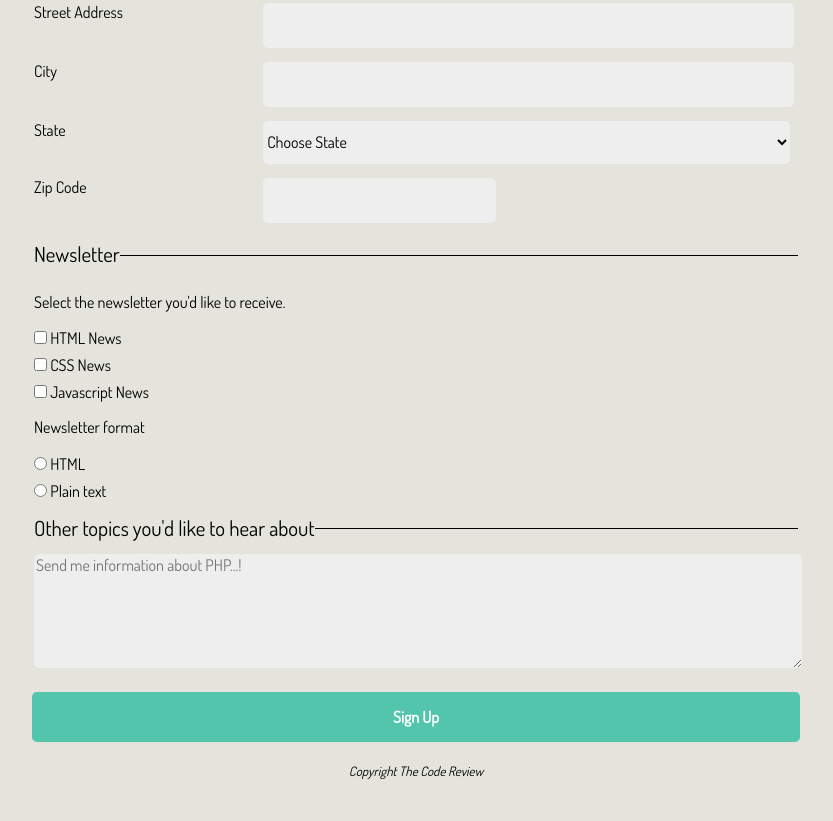
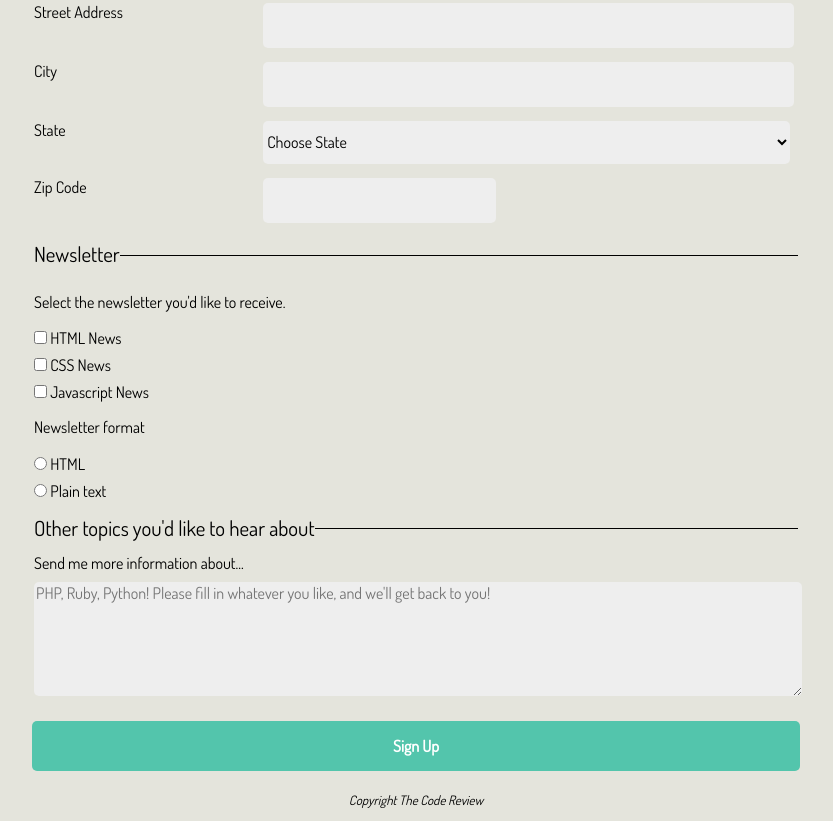
Before and after one commit to TychoNeuman/techdegree-unit3-responsiveform, a plain HTML site: page index.html in a window 1280 px wide. Shown: the part 412-1233 px from the top of the page, without its empty margins (224-1057 px from the left). Before the commit the page ends 1204 px from the top, so only its background shows below. Drawn offline with Linux system fonts and the light colour scheme; a web font is replaced by a local one.

Commit message:
last commit before review

```diff
--- a/css/styles.css
+++ b/css/styles.css
@@ -114,10 +114,11 @@ input[type="submit"]:focus {
     background-color: darkslateblue;
 }
 
-/* ID QUERIES ---------------- */
+/* ID STYLES ---------------- */
 
 #other_topics {
     width: 100%;
+    margin-top: 10px;
 }
 
 #zipcode {
--- a/index.html
+++ b/index.html
@@ -62,7 +62,8 @@
         </fieldset>
         <fieldset>
             <legend>Other topics you'd like to hear about</legend>
-            <textarea name="other_topics" id="other_topics" rows="6" placeholder="Send me information about PHP...!"></textarea>
+            <label for="other_topics">Send me more information about...</label>
+            <textarea name="user_other_topics" id="other_topics" rows="6" placeholder="PHP, Ruby, Python! Please fill in whatever you like, and we'll get back to you!"></textarea>
         </fieldset>
         <input type="submit" value="Sign Up">
     </form>
```
